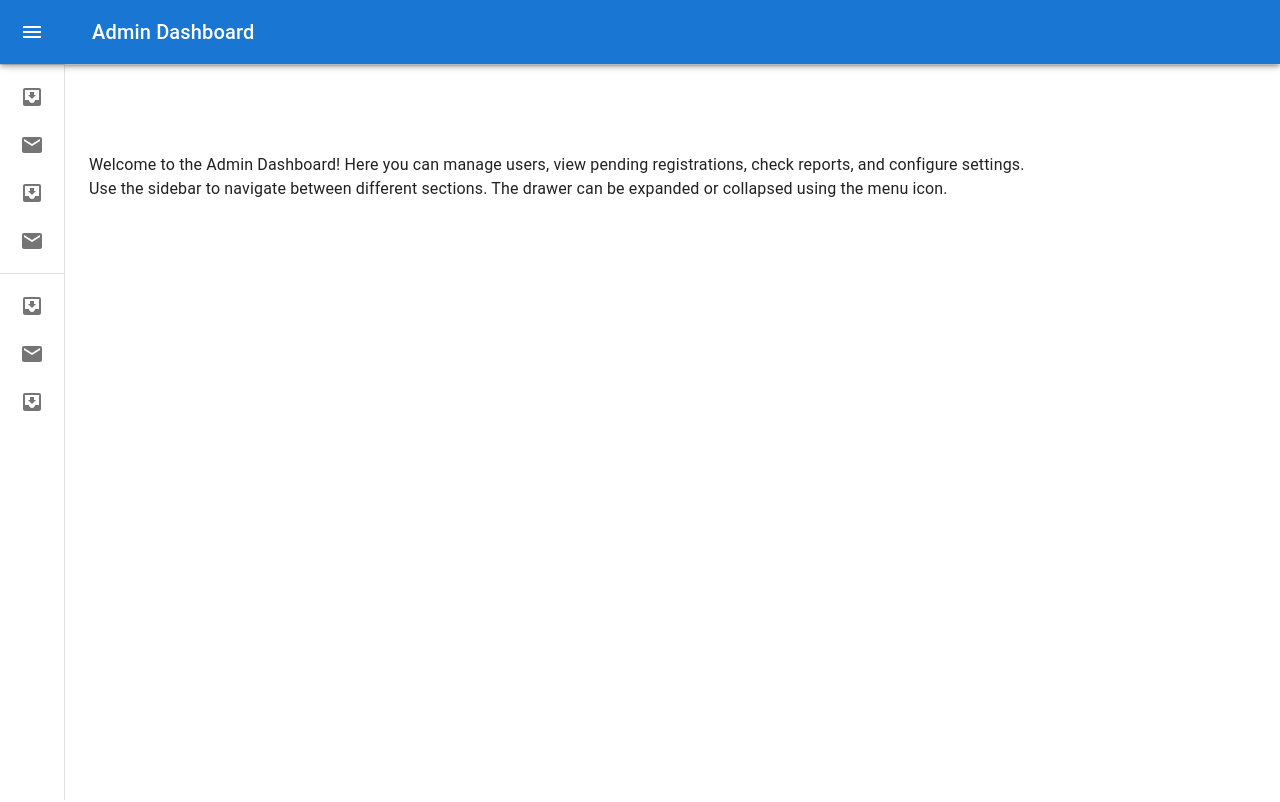
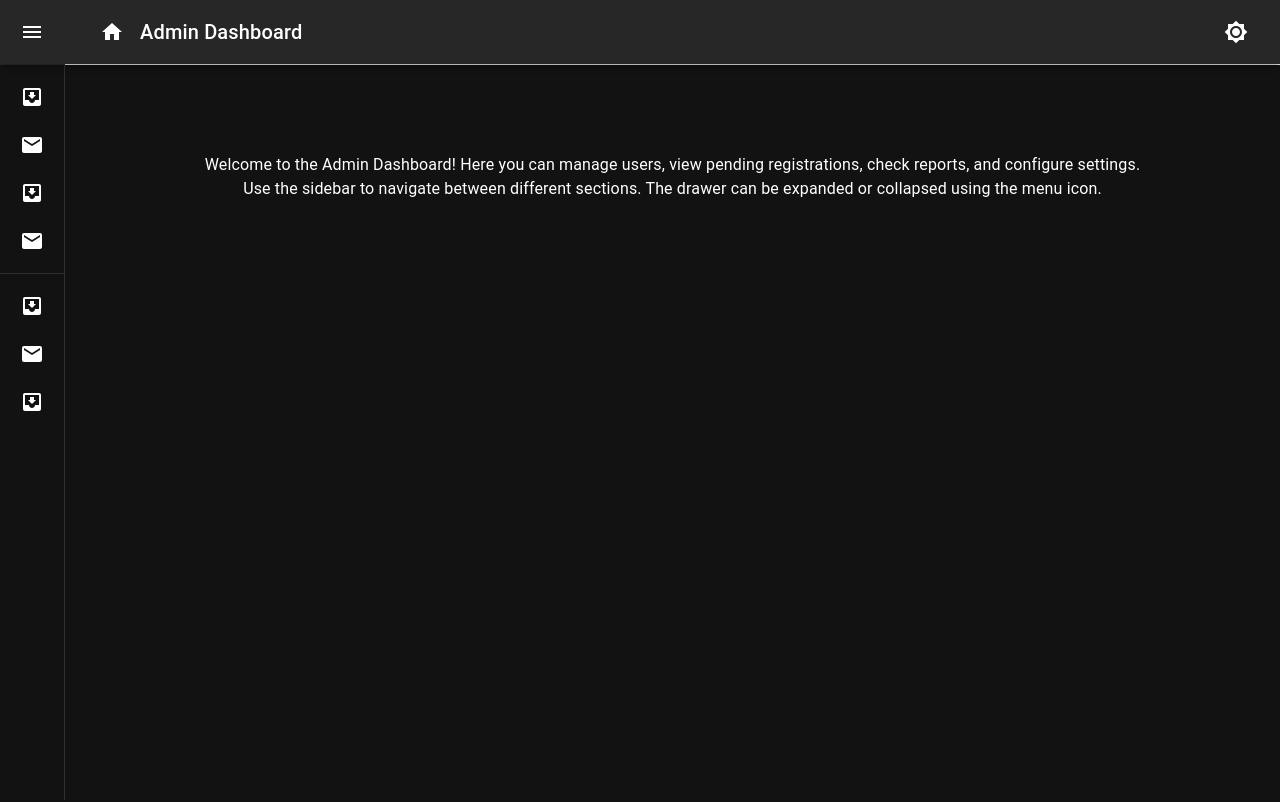
Before and after one commit to mdnavidiqbal/p-server-site, a React (Vite) app: page /dashboard in a window 1280 px wide. Shown: the top 802 px of the page. Built offline with nearby package versions, Linux system fonts and the light colour scheme; no server answers.

Commit message:
Add some section

```diff
--- a/src/pages/Dashboard/AdminDashboard.jsx
+++ b/src/pages/Dashboard/AdminDashboard.jsx
@@ -1,55 +1,21 @@
 
-import * as React from 'react';
-import { styled, useTheme } from '@mui/material/styles';
+import { createTheme, styled, ThemeProvider } from '@mui/material/styles';
 import Box from '@mui/material/Box';
-import MuiDrawer from '@mui/material/Drawer';
+
 import MuiAppBar from '@mui/material/AppBar';
 import Toolbar from '@mui/material/Toolbar';
-import List from '@mui/material/List';
 import CssBaseline from '@mui/material/CssBaseline';
 import Typography from '@mui/material/Typography';
-import Divider from '@mui/material/Divider';
 import IconButton from '@mui/material/IconButton';
 import MenuIcon from '@mui/icons-material/Menu';
-import ChevronLeftIcon from '@mui/icons-material/ChevronLeft';
-import ChevronRightIcon from '@mui/icons-material/ChevronRight';
-import ListItem from '@mui/material/ListItem';
-import ListItemButton from '@mui/material/ListItemButton';
-import ListItemIcon from '@mui/material/ListItemIcon';
-import ListItemText from '@mui/material/ListItemText';
-import InboxIcon from '@mui/icons-material/MoveToInbox';
-import MailIcon from '@mui/icons-material/Mail';
-
+import { useMemo, useState } from 'react';
+import SideList from './SideList';
+import Tooltip from '@mui/material/Tooltip';
+import HomeIcon from '@mui/icons-material/Home';
+import { useNavigate } from 'react-router';
+import Brightness7Icon from '@mui/icons-material/Brightness7';
+import Brightness3Icon from '@mui/icons-material/Brightness3';
 const drawerWidth = 240;
-
-const openedMixin = (theme) => ({
-  width: drawerWidth,
-  transition: theme.transitions.create('width', {
-    easing: theme.transitions.easing.sharp,
-    duration: theme.transitions.duration.enteringScreen,
-  }),
-  overflowX: 'hidden',
-});
-
-const closedMixin = (theme) => ({
-  transition: theme.transitions.create('width', {
-    easing: theme.transitions.easing.sharp,
-    duration: theme.transitions.duration.leavingScreen,
-  }),
-  overflowX: 'hidden',
-  width: `calc(${theme.spacing(7)} + 1px)`,
-  [theme.breakpoints.up('sm')]: {
-    width: `calc(${theme.spacing(8)} + 1px)`,
-  },
-});
-
-const DrawerHeader = styled('div')(({ theme }) => ({
-  display: 'flex',
-  alignItems: 'center',
-  justifyContent: 'flex-end',
-  padding: theme.spacing(0, 1),
-  ...theme.mixins.toolbar,
-}));
 
 const AppBar = styled(MuiAppBar, {
   shouldForwardProp: (prop) => prop !== 'open',
@@ -69,35 +35,28 @@ const AppBar = styled(MuiAppBar, {
   }),
 }));
 
-const Drawer = styled(MuiDrawer, { shouldForwardProp: (prop) => prop !== 'open' })(
-  ({ theme, open }) => ({
-    width: drawerWidth,
-    flexShrink: 0,
-    whiteSpace: 'nowrap',
-    boxSizing: 'border-box',
-    ...(open
-      ? {
-          ...openedMixin(theme),
-          '& .MuiDrawer-paper': openedMixin(theme),
-        }
-      : {
-          ...closedMixin(theme),
-          '& .MuiDrawer-paper': closedMixin(theme),
-        }),
-  }),
-);
+
 
 export default function AdminDashboard() {
-  const theme = useTheme();
-  const [open, setOpen] = React.useState(false);
+  const [open, setOpen] = useState(false);
+  const [dark,setDark]= useState(true)
+
+  const darkTheme = useMemo(()=>createTheme({
+    palette:{
+      mode: dark? "dark" : "light"
+    }
+  }),[dark])
 
   const handleDrawerOpen = () => setOpen(true);
-  const handleDrawerClose = () => setOpen(false);
 
-  const mainMenuItems = ['Dashboard', 'Users', 'Registrations', 'Settings'];
-  const secondaryMenuItems = ['Reports', 'Trash', 'Help'];
+
+  // const mainMenuItems = ['Dashboard', 'Users', 'Registrations', 'Settings'];
+  // const secondaryMenuItems = ['Reports', 'Trash', 'Help'];
+
+  const navigate = useNavigate()
 
   return (
+    <ThemeProvider theme={darkTheme}>
     <Box sx={{ display: 'flex' }}>
       <CssBaseline />
       <AppBar position="fixed" open={open}>
@@ -111,79 +70,25 @@ export default function AdminDashboard() {
           >
             <MenuIcon />
           </IconButton>
-          <Typography variant="h6" noWrap component="div">
+          <Tooltip title="Go Back To Home Page">
+            <IconButton sx={{mr:1}} onClick={()=>navigate("/home")}>
+              <HomeIcon/>
+            </IconButton>
+
+          </Tooltip>
+          <Typography variant="h6" noWrap component="div" sx={{flexGrow:1}}>
             Admin Dashboard
           </Typography>
+          <IconButton onClick={()=> setDark(!dark)}>
+            {
+              dark? <Brightness7Icon/> : <Brightness3Icon/>
+
+            }
+          </IconButton>
         </Toolbar>
       </AppBar>
-      <Drawer variant="permanent" open={open}>
-        <DrawerHeader>
-          <IconButton onClick={handleDrawerClose}>
-            {theme.direction === 'rtl' ? <ChevronRightIcon /> : <ChevronLeftIcon />}
-          </IconButton>
-        </DrawerHeader>
-        <Divider />
-        <List>
-          {mainMenuItems.map((text, index) => (
-            <ListItem key={text} disablePadding sx={{ display: 'block' }}>
-              <ListItemButton
-                sx={{
-                  minHeight: 48,
-                  px: 2.5,
-                  justifyContent: open ? 'initial' : 'center',
-                }}
-              >
-                <ListItemIcon
-                  sx={{
-                    minWidth: 0,
-                    justifyContent: 'center',
-                    mr: open ? 3 : 'auto',
-                  }}
-                >
-                  {index % 2 === 0 ? <InboxIcon /> : <MailIcon />}
-                </ListItemIcon>
-                <ListItemText primary={text} sx={{ opacity: open ? 1 : 0 }} />
-              </ListItemButton>
-            </ListItem>
-          ))}
-        </List>
-        <Divider />
-        <List>
-          {secondaryMenuItems.map((text, index) => (
-            <ListItem key={text} disablePadding sx={{ display: 'block' }}>
-              <ListItemButton
-                sx={{
-                  minHeight: 48,
-                  px: 2.5,
-                  justifyContent: open ? 'initial' : 'center',
-                }}
-              >
-                <ListItemIcon
-                  sx={{
-                    minWidth: 0,
-                    justifyContent: 'center',
-                    mr: open ? 3 : 'auto',
-                  }}
-                >
-                  {index % 2 === 0 ? <InboxIcon /> : <MailIcon />}
-                </ListItemIcon>
-                <ListItemText primary={text} sx={{ opacity: open ? 1 : 0 }} />
-              </ListItemButton>
-            </ListItem>
-          ))}
-        </List>
-      </Drawer>
-      <Box component="main" sx={{ flexGrow: 1, p: 3 }}>
-        <DrawerHeader />
-        <Typography paragraph>
-          Welcome to the Admin Dashboard! Here you can manage users, view pending registrations,
-          check reports, and configure settings.
-        </Typography>
-        <Typography paragraph>
-          Use the sidebar to navigate between different sections. The drawer can be expanded or
-          collapsed using the menu icon.
-        </Typography>
-      </Box>
+      <SideList open={open} setOpen={setOpen} />
     </Box>
+    </ThemeProvider>
   );
 }
--- /dev/null
+++ b/src/pages/Dashboard/SideList.jsx
@@ -0,0 +1,146 @@
+import React from "react";
+import MuiDrawer from '@mui/material/Drawer';
+import { styled } from "@mui/material/styles";
+import IconButton from "@mui/material/IconButton";
+import ChevronRightIcon from '@mui/icons-material/ChevronRight';
+import ChevronLeftIcon from '@mui/icons-material/ChevronLeft';
+import Divider from "@mui/material/Divider";
+import List from "@mui/material/List";
+import ListItem from "@mui/material/ListItem";
+import ListItemButton from "@mui/material/ListItemButton";
+import ListItemIcon from "@mui/material/ListItemIcon";
+import ListItemText from "@mui/material/ListItemText";
+import InboxIcon from '@mui/icons-material/MoveToInbox';
+import MailIcon from '@mui/icons-material/Mail';
+import Box from "@mui/material/Box";
+import Typography from "@mui/material/Typography";
+const drawerWidth = 240;
+
+const openedMixin = (theme) => ({
+  width: drawerWidth,
+  transition: theme.transitions.create('width', {
+    easing: theme.transitions.easing.sharp,
+    duration: theme.transitions.duration.enteringScreen,
+  }),
+  overflowX: 'hidden',
+});
+
+const closedMixin = (theme) => ({
+  transition: theme.transitions.create('width', {
+    easing: theme.transitions.easing.sharp,
+    duration: theme.transitions.duration.leavingScreen,
+  }),
+  overflowX: 'hidden',
+  width: `calc(${theme.spacing(7)} + 1px)`,
+  [theme.breakpoints.up('sm')]: {
+    width: `calc(${theme.spacing(8)} + 1px)`,
+  },
+});
+
+const DrawerHeader = styled('div')(({ theme }) => ({
+  display: 'flex',
+  alignItems: 'center',
+  justifyContent: 'flex-end',
+  padding: theme.spacing(0, 1),
+  ...theme.mixins.toolbar,
+}));
+
+ const mainMenuItems = ['Dashboard', 'Users', 'Registrations', 'Settings'];
+  const secondaryMenuItems = ['Reports', 'Trash', 'Help'];
+
+const Drawer = styled(MuiDrawer, { shouldForwardProp: (prop) => prop !== 'open' })(
+  ({ theme, open }) => ({
+    width: drawerWidth,
+    flexShrink: 0,
+    whiteSpace: 'nowrap',
+    boxSizing: 'border-box',
+    ...(open
+      ? {
+          ...openedMixin(theme),
+          '& .MuiDrawer-paper': openedMixin(theme),
+        }
+      : {
+          ...closedMixin(theme),
+          '& .MuiDrawer-paper': closedMixin(theme),
+        }),
+  }),
+);
+
+const SideList = ({open,setOpen}) => {
+  return (
+    <>
+      <Drawer variant="permanent" open={open}>
+        <DrawerHeader>
+          <IconButton onClick={()=>setOpen(false)}>
+
+              <ChevronRightIcon />
+
+          </IconButton>
+        </DrawerHeader>
+        <Divider />
+        <List>
+          {mainMenuItems.map((text, index) => (
+            <ListItem key={text} disablePadding sx={{ display: "block" }}>
+              <ListItemButton
+                sx={{
+                  minHeight: 48,
+                  px: 2.5,
+                  justifyContent: open ? "initial" : "center",
+                }}
+              >
+                <ListItemIcon
+                  sx={{
+                    minWidth: 0,
+                    justifyContent: "center",
+                    mr: open ? 3 : "auto",
+                  }}
+                >
+                  {index % 2 === 0 ? <InboxIcon /> : <MailIcon />}
+                </ListItemIcon>
+                <ListItemText primary={text} sx={{ opacity: open ? 1 : 0 }} />
+              </ListItemButton>
+            </ListItem>
+          ))}
+        </List>
+        <Divider />
+        <List>
+          {secondaryMenuItems.map((text, index) => (
+            <ListItem key={text} disablePadding sx={{ display: "block" }}>
+              <ListItemButton
+                sx={{
+                  minHeight: 48,
+                  px: 2.5,
+                  justifyContent: open ? "initial" : "center",
+                }}
+              >
+                <ListItemIcon
+                  sx={{
+                    minWidth: 0,
+                    justifyContent: "center",
+                    mr: open ? 3 : "auto",
+                  }}
+                >
+                  {index % 2 === 0 ? <InboxIcon /> : <MailIcon />}
+                </ListItemIcon>
+                <ListItemText primary={text} sx={{ opacity: open ? 1 : 0 }} />
+              </ListItemButton>
+            </ListItem>
+          ))}
+        </List>
+      </Drawer>
+      <Box component="main" sx={{ flexGrow: 1, p: 3 }}>
+        <DrawerHeader />
+        <Typography paragraph className="text-center">
+          Welcome to the Admin Dashboard! Here you can manage users, view
+          pending registrations, check reports, and configure settings.
+        </Typography>
+        <Typography paragraph className="text-center">
+          Use the sidebar to navigate between different sections. The drawer can
+          be expanded or collapsed using the menu icon.
+        </Typography>
+      </Box>
+    </>
+  );
+};
+
+export default SideList;
--- a/src/route/route.jsx
+++ b/src/route/route.jsx
@@ -61,6 +61,10 @@ export const router = createBrowserRouter([
         {
             path:"/dashboard",
             element:<AdminDashboard/>
+        },
+        {
+            path:"*",
+            element:<Home/>
         }
 
     ]
```
